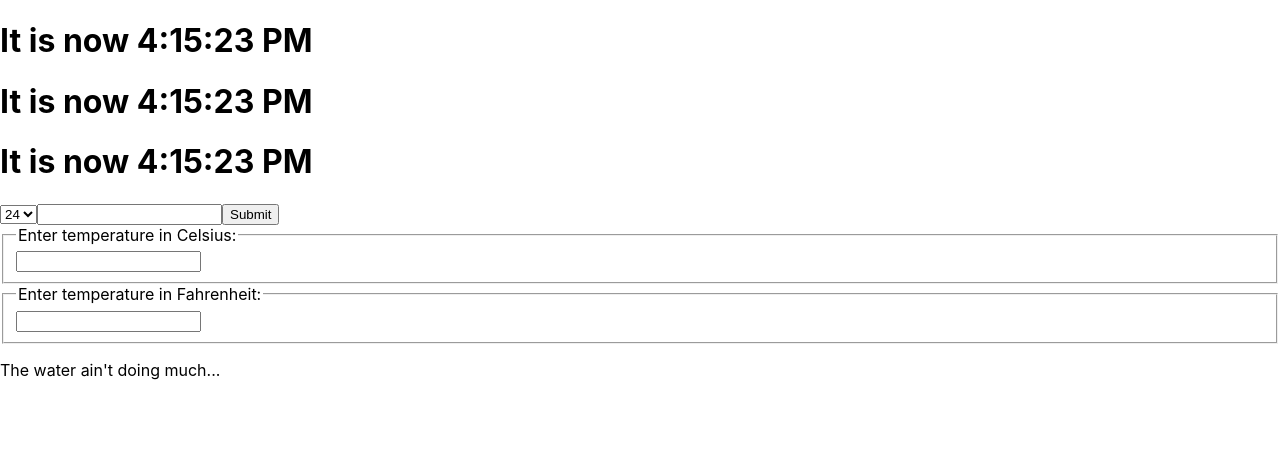
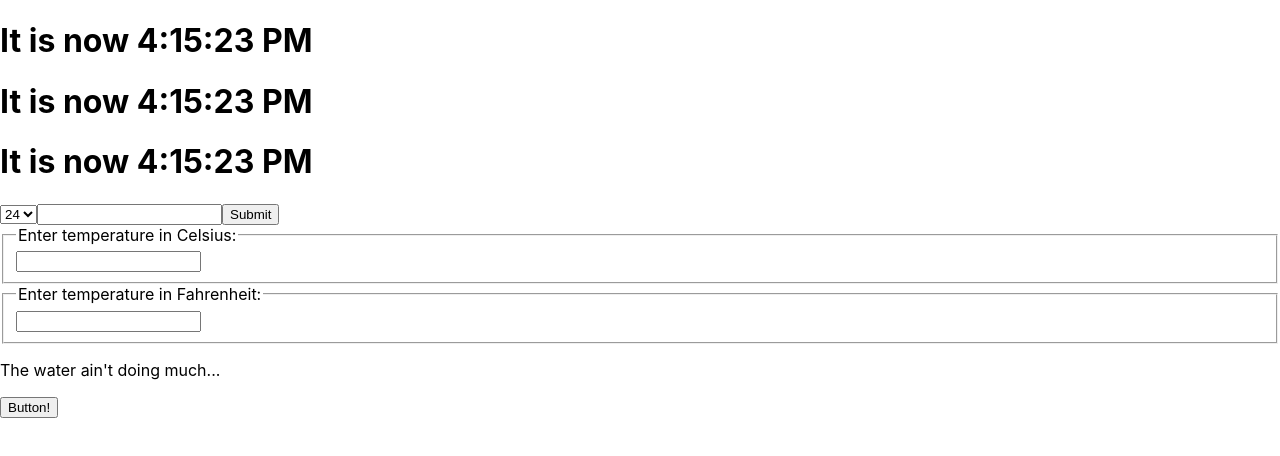
Before and after one commit to james-wienecke/learn-react, a React (Create React App) app: page / in a window 1280 px wide. Shown: the top 456 px of the page. Built offline with nearby package versions, Linux system fonts and the light colour scheme.

Commit message:
Experimenting with functional components.

```diff
--- a/src/App.js
+++ b/src/App.js
@@ -2,17 +2,19 @@ import './App.css';
 import Clock from './Clock.js';
 import TestForm from './TestForm.js';
 import TemperatureState from "./TemperatureState";
+import {Button} from "./Button";
 
 function App() {
   return (
       <div>
-        <Clock />
-        <Clock />
-        <Clock />
+          <Clock/>
+          <Clock/>
+          <Clock/>
 
-        <TestForm />
+          <TestForm/>
+          <TemperatureState/>
 
-          <TemperatureState />
+          <Button/>
       </div>
   );
 }
--- /dev/null
+++ b/src/Button.js
@@ -0,0 +1,5 @@
+import React, {Component} from "react";
+
+export const Button = () => {
+    return <button className={"btn btn-primary"} onClick={console.log("button clicked :)")}>Button!</button>
+}
```
